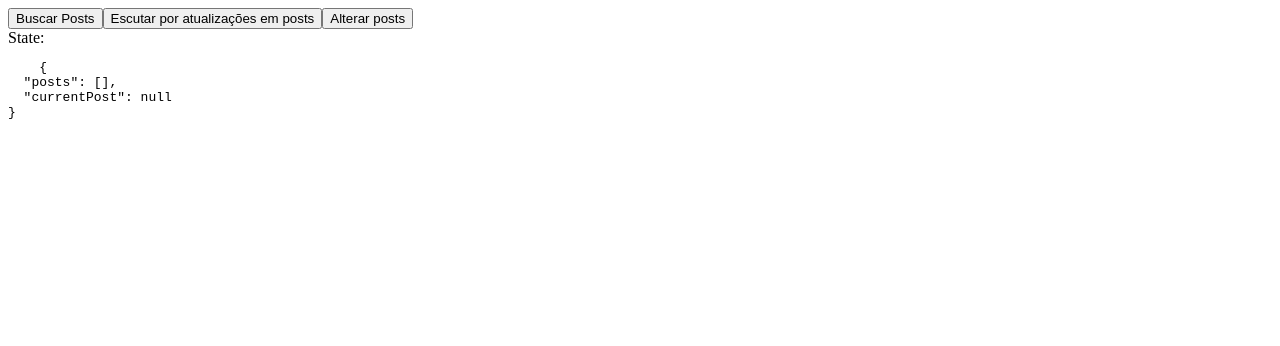
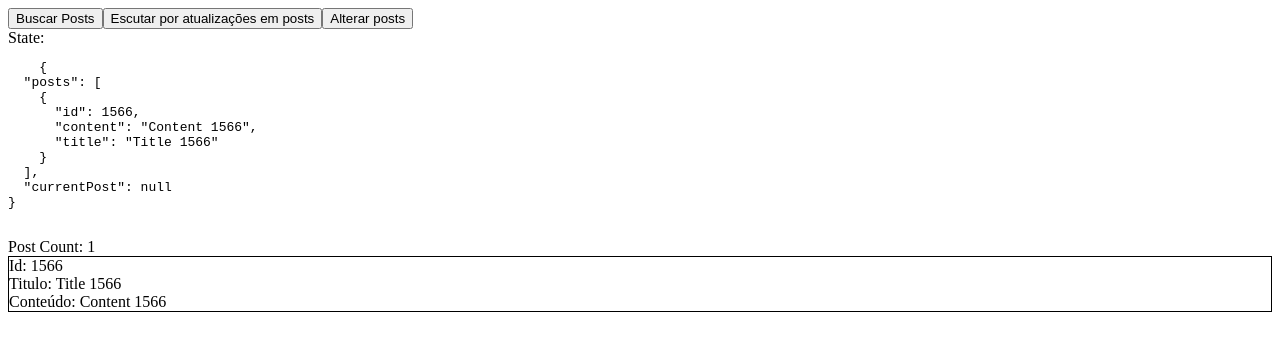
Before and after one commit to alanjhonnes/devschool-rxjs, an Angular app: page / in a window 1280 px wide. Both pictures are taken after a click on the button "Alterar posts". Shown: the top 346 px of the page. Built offline with nearby package versions, Linux system fonts and the light colour scheme.

Commit message:
feat: updates

```diff
--- a/src/app/app.component.html
+++ b/src/app/app.component.html
@@ -15,9 +15,11 @@
   <pre>
     {{state$ | async | json}}
   </pre>
+
+  Post Count: {{ postCount$ | async }}
 </div>
 
-<div *ngFor="let post of posts"
+<div *ngFor="let post of posts$ | async"
      (click)="getPost(post.id)"
      class="post">
   <div>Id: {{ post.id }}</div>
--- a/src/app/app.component.ts
+++ b/src/app/app.component.ts
@@ -1,5 +1,6 @@
 import { Component } from '@angular/core';
 import { Observable } from 'rxjs';
+import { map, tap } from 'rxjs/operators';
 import { RequestsService } from './requests.service';
 import { PostsState, StateService } from './state.service';
 import { Post } from './types';
@@ -15,12 +16,35 @@ export class AppComponent {
   loading: boolean = false;
 
   state$: Observable<PostsState>;
+  postCount$: Observable<number>;
+  posts$: Observable<Post[]>;
 
   constructor(
     public requestsService: RequestsService,
     public stateService: StateService,
   ) {
-    this.state$ = this.stateService.getStateStream();
+    this.state$ = this.stateService.getStateStream()
+      .pipe(
+        tap({
+          next: console.log,
+          error: console.error,
+          complete: console.warn,
+        }),
+      );
+
+    this.posts$ = this.state$
+      .pipe(
+        map(
+          state => state.posts,
+        )
+      )
+
+    this.postCount$ = this.posts$
+      .pipe(
+        map(
+          posts => posts.length,
+        )
+      )
   }
 
   getPosts() {
--- a/src/app/requests.service.ts
+++ b/src/app/requests.service.ts
@@ -1,6 +1,7 @@
 import { Injectable } from '@angular/core';
-import { interval, map, Observable } from 'rxjs';
-import { delay } from 'rxjs/operators';
+import { BehaviorSubject, interval, map, Observable } from 'rxjs';
+import { delay, mergeMap } from 'rxjs/operators';
+import { StateService } from './state.service';
 import { Post } from './types';
 
 @Injectable({
@@ -8,27 +9,18 @@ import { Post } from './types';
 })
 export class RequestsService {
 
-  posts: Post[] = [
-    {
-      id: 1,
-      title: 'Post 1',
-      content: 'Conteudo 1',
-    },
-    {
-      id: 2,
-      title: 'Post 2',
-      content: 'Conteudo 2',
-    }
-  ]
+  posts$ = new BehaviorSubject<Post[]>([]);
 
-  constructor() { }
+  constructor(
+    private stateService: StateService,
+  ) { }
 
   getPosts(): Observable<Post[]> {
     return new Observable<Post[]>(
       subscriber => {
         console.log('getPosts new subscriber');
         const timeoutId = setTimeout(() => {
-          subscriber.next(this.posts);
+          subscriber.next(this.posts$.getValue());
           subscriber.complete();
           console.log('getPosts emitted');
         }, 1000 + Math.random() * 3000);
@@ -44,7 +36,7 @@ export class RequestsService {
     return new Observable<Post | null>(subscriber => {
       console.log(`getPost(${id}) new subscriber`);
       const timeoutId = setTimeout(() => {
-        const post = this.posts.find(post => post.id === id) || null;
+        const post = this.posts$.getValue().find(post => post.id === id) || null;
         subscriber.next(post);
         subscriber.complete();
         console.log(`getPost(${id}) emitted`);
@@ -58,19 +50,19 @@ export class RequestsService {
   }
 
   getStreamOfPosts(): Observable<Post[]> {
-    return interval(1000)
-      .pipe(
-        map(() => this.posts)
-      );
+    return this.posts$.asObservable();
   }
 
   changePosts() {
     const numberOfPosts = Math.ceil(Math.random() * 4);
     const newPosts: Post[] = [];
-    for(let i = 0; i < numberOfPosts; i++) {
+    for (let i = 0; i < numberOfPosts; i++) {
       newPosts.push(createRandomPost());
     }
-    this.posts = newPosts;
+    this.posts$.next(newPosts);
+    this.stateService.setState({
+      posts: newPosts,
+    })
   }
 
 }
--- a/src/app/state.service.ts
+++ b/src/app/state.service.ts
@@ -19,8 +19,11 @@ export class StateService {
 
   constructor() { }
 
-  setState(state: PostsState) {
-    this.state$.next(state);
+  setState(state: Partial<PostsState>) {
+    this.state$.next({
+      ...this.state$.getValue(),
+      ...state,
+    });
   }
 
   getStateStream() {
```
